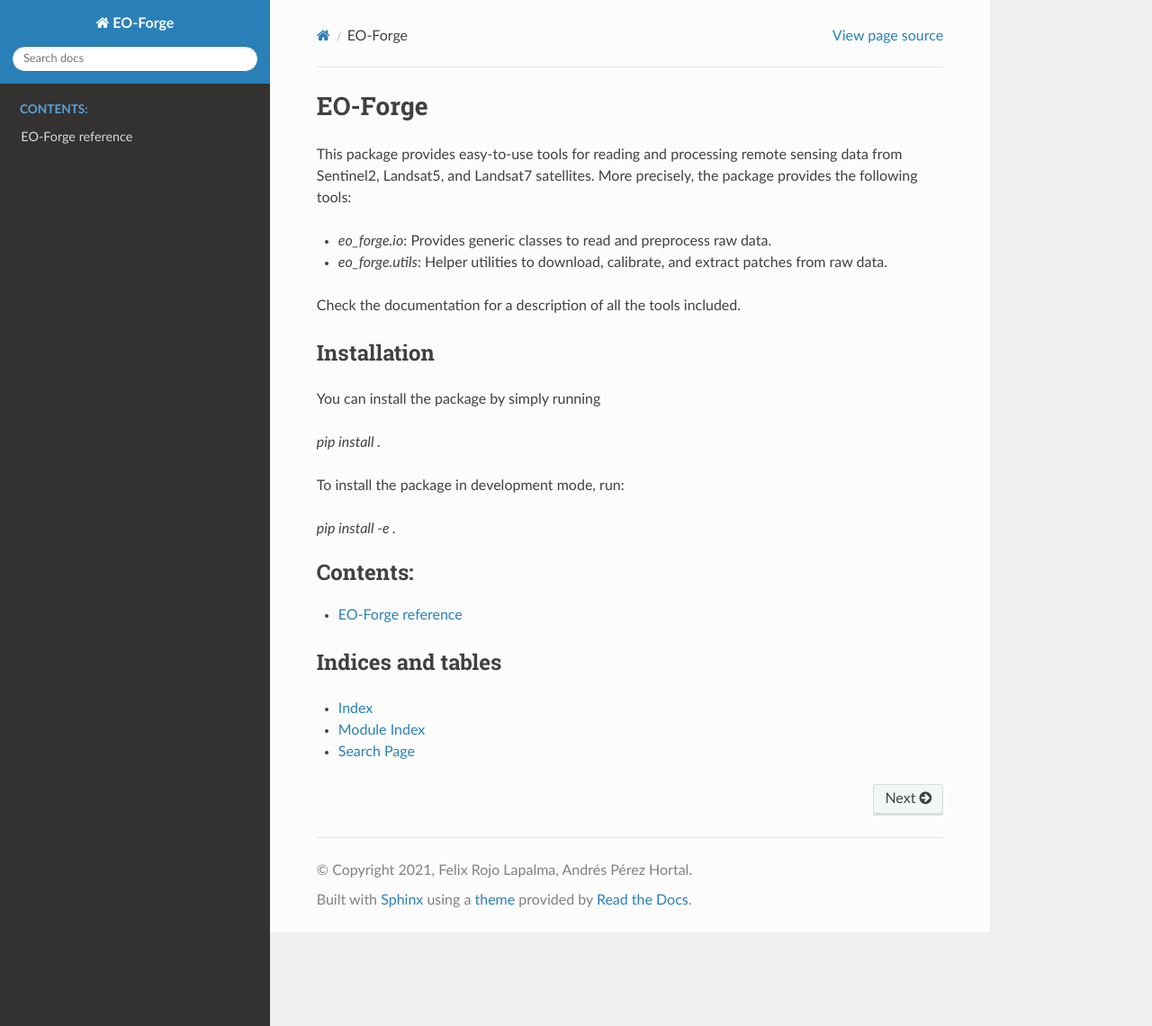
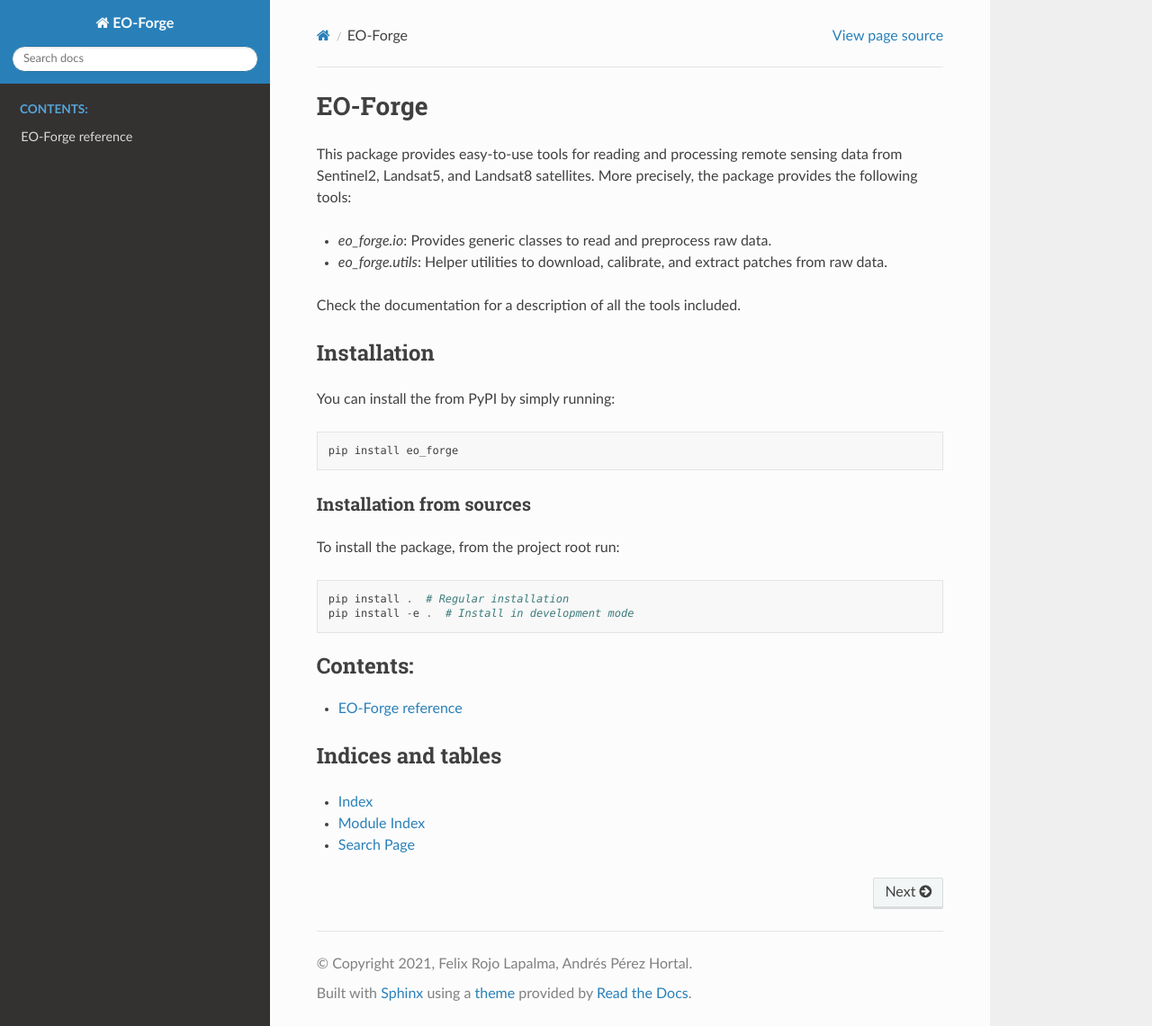
Before and after one commit to EO-Forge/eo-forge, a Sphinx documentation site: the page built from docs/source/index.rst, in a window 1280 px wide and 1141 px high. Shown: the whole window at 90% size. Built offline with Sphinx 7.4.7 and the Read the Docs theme 2.0.0, drawn with Linux system fonts in a browser that asks for light colours.

Commit message:
Add pyproject.toml/Update setup

```diff
--- a/README.rst
+++ b/README.rst
@@ -3,7 +3,7 @@ EO-Forge
 ========
 
 This package provides easy-to-use tools for reading and processing remote sensing data from
-Sentinel2, Landsat5, and Landsat7 satellites.
+Sentinel2, Landsat5, and Landsat8 satellites.
 More precisely, the package provides the following tools:
 
 - `eo_forge.io`: Provides generic classes to read and preprocess raw data.
@@ -14,10 +14,15 @@ Check the documentation for a description of all the tools included.
 Installation
 ============
 
-You can install the package by simply running
+You can install the from PyPI by simply running::
 
-`pip install .`
+    pip install eo_forge
 
-To install the package in development mode, run:
 
-`pip install -e .`
+Installation from sources
+-------------------------
+
+To install the package, from the project root run::
+
+    pip install .  # Regular installation
+    pip install -e .  # Install in development mode
--- a/pyproject.toml
+++ b/pyproject.toml
@@ -1,6 +1,3 @@
 [build-system]
-requires = [
-    "setuptools>=42",
-    "wheel"
-]
+requires = ["setuptools", "wheel"]
 build-backend = "setuptools.build_meta"
--- a/setup.cfg
+++ b/setup.cfg
@@ -3,11 +3,11 @@ name = eo-forge
 version = 0.1
 author = Felix Rojo Lapalma, Andrés Pérez Hortal
 description = Python tools for remote sensing data processing.
-long_description = file: README.md
+long_description = file: README.rst
 long_description_content_type = text/markdown
 url = https://github.com/EO-Forge/eo-forge.git
 classifiers =
-    Development Status :: 2 - Pre-Alpha
+    Development Status :: 4 - Beta
     License :: OSI Approved :: BSD License
     Programming Language :: Python :: 3
     Operating System :: OS Independent
--- a/setup.py
+++ b/setup.py
@@ -1,3 +1,4 @@
-from setuptools import setup
+import setuptools
 
-setup()
+if __name__ == "__main__":
+    setuptools.setup()
```
Also changed, not shown: docs/source/conf.py (+8 -7 lines), 1 other file.
